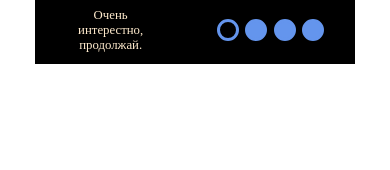
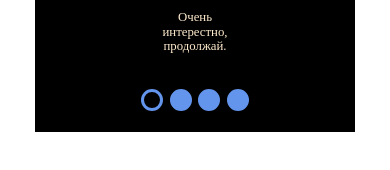
Before and after one commit to Nesmeian/cssMemeSlider, a plain HTML site: page index.html in a window 390 px wide. Shown: the part 312-482 px from the top of the page. Drawn offline with nearby package versions, Linux system fonts and the light colour scheme.

Commit message:
feat:add flex-direction:column to navigation  (Sun, Sep 17, 2023 11:37:53 AM)

```diff
--- a/style.css
+++ b/style.css
@@ -144,7 +144,14 @@ p{
         width: 1rem;
         height: 1rem;
     }
-    /* .img{
-        margin-right: 1rem;
-    } */
+    .navigation{
+        width: 100%;
+        height: 16vh;
+        background: black;
+        display: flex;
+        justify-content: space-around;
+        cursor: pointer;
+        align-items: center;
+        flex-direction: column;
+    }
 }
```
